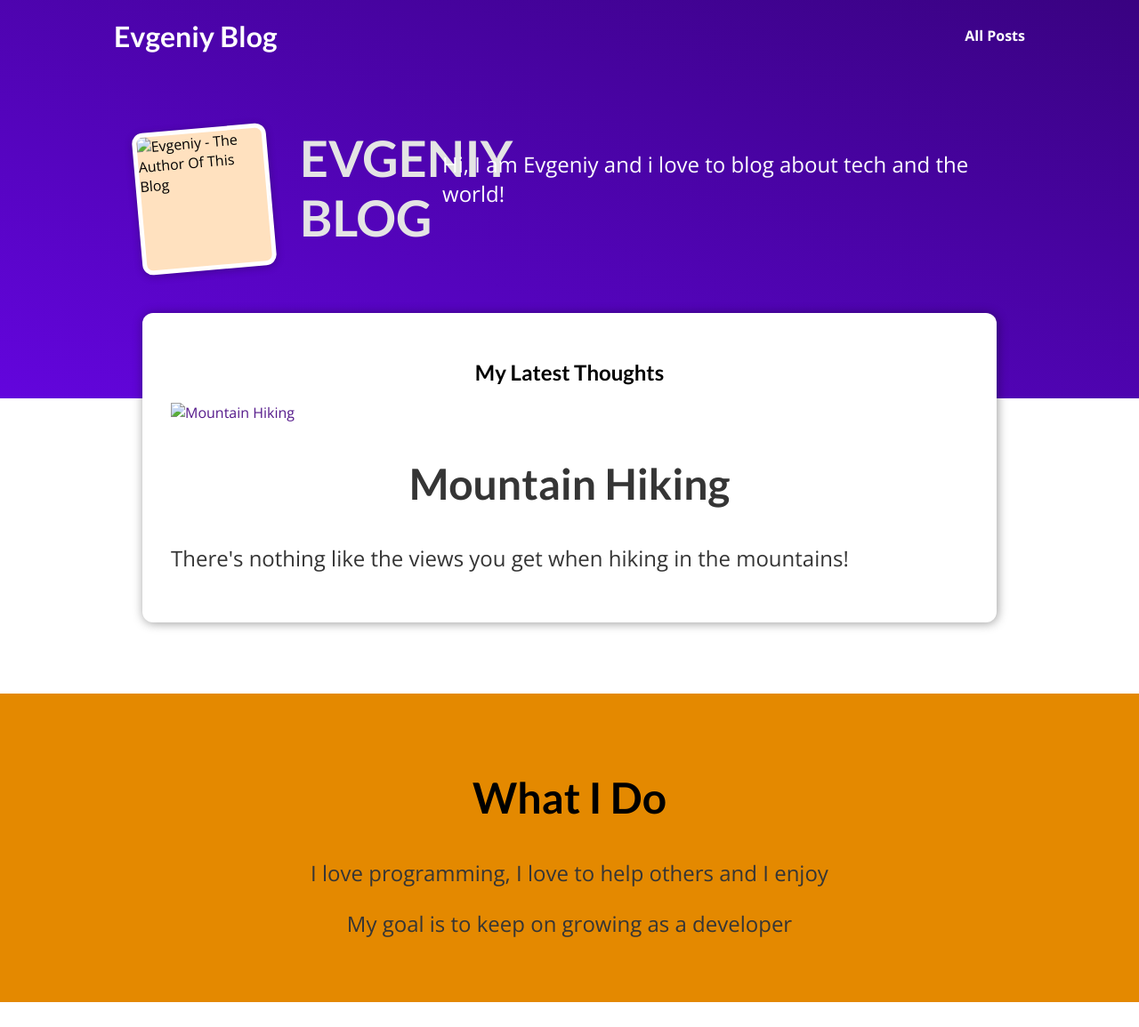
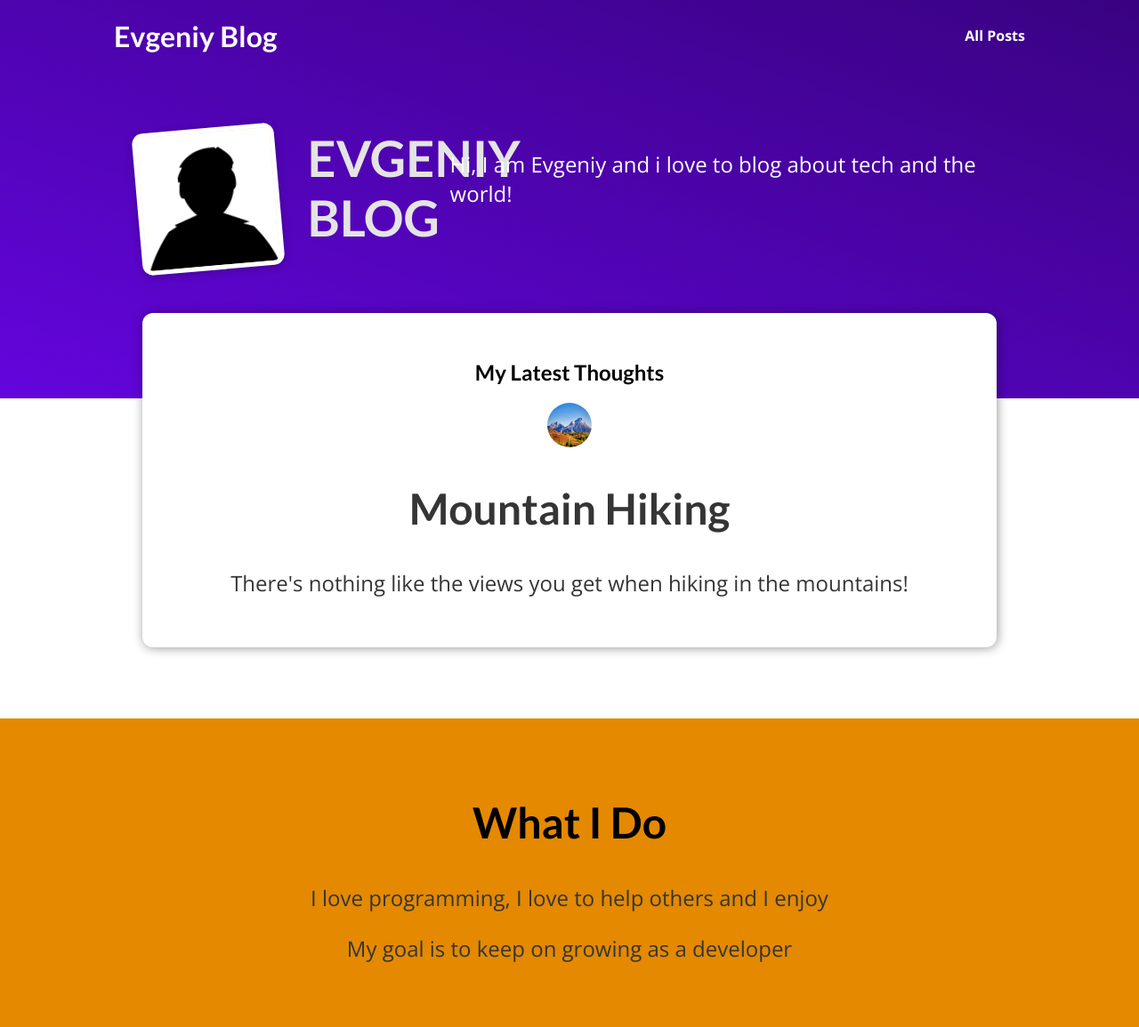
Before and after one commit to EvgeniyBudaev/django_academind_site, a Django app: page / in a window 1280 px wide. Shown: the whole page at 89% size. Before the commit the page ends 1127 px from the top, so only its background shows below. Run offline with Django 3.2, Linux system fonts and the light colour scheme.

Commit message:
Adding Images as Static Files

```diff
--- a/blog/static/blog/index.css
+++ b/blog/static/blog/index.css
@@ -60,6 +60,7 @@
 
 #latest-posts ul li a {
   text-decoration: none;
+  text-align: center;
 }
 
 #latest-posts ul li a h2 {
@@ -70,6 +71,16 @@
 #latest-posts ul li a p {
   font-size: 1.5rem;
   color: #353535;
+}
+
+#latest-posts ul li a img {
+  width: 50px;
+  height: 50px;
+  border-radius: 50%;
+  text-align: center;
+  margin: 0 auto;
+  display: flex;
+  justify-content: center;
 }
 
 #about {
--- a/blog/templates/blog/index.html
+++ b/blog/templates/blog/index.html
@@ -20,7 +20,7 @@
 
   <section id="welcome">
     <header>
-      <img src="" alt="Evgeniy - The Author Of This Blog">
+      <img src="{% static 'blog/images/evgeniy.jpeg' %}" alt="Evgeniy - The Author Of This Blog">
       <h2>EVGENIY BLOG</h2>
       <p>Hi, I am Evgeniy and i love to blog about tech and the world!</p>
     </header>
@@ -32,7 +32,7 @@
       <li>
         <article class="post">
           <a href="">
-            <img src="" alt="Mountain Hiking" />
+            <img src="{% static 'blog/images/mountains.jpeg' %}" alt="Mountain Hiking" />
             <div class="post__content">
               <h2>Mountain Hiking</h2>
               <p>There's nothing like the views you get when hiking in the mountains!</p>
```
Also changed, not shown: blog/static/blog/images/evgeniy.jpeg (added), blog/static/blog/images/mountains.jpeg (added).
